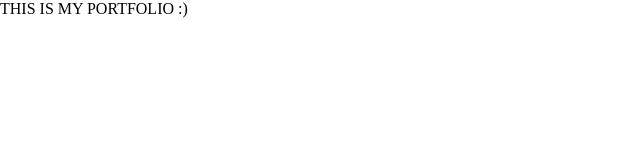
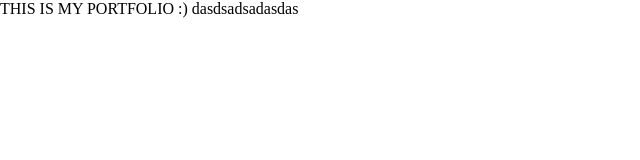
Before and after one commit to smtsuchi/padawans115_week1_day1_hw, a plain HTML site: page index.html in a window 1280 px wide. Shown: the whole page, without its empty margins (0-640 px from the left). Drawn offline with Linux system fonts and the light colour scheme.

Commit message:
updated the home page

```diff
--- a/index.html
+++ b/index.html
@@ -8,6 +8,6 @@
     <link rel="stylesheet" href="main.css">
 </head>
 <body>
-    THIS IS MY PORTFOLIO :)
+    THIS IS MY PORTFOLIO :)  dasdsadsadasdas
 </body>
 </html>
```
